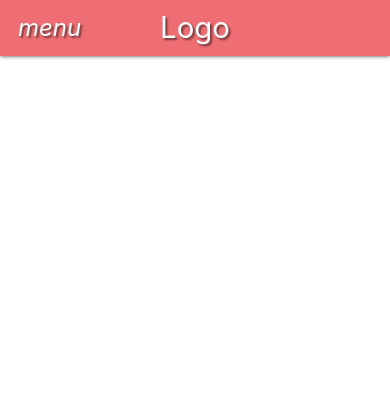
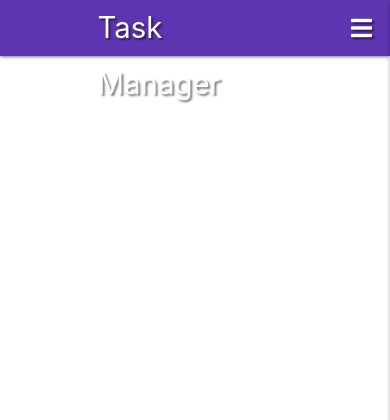
Before and after one commit to cfconor/SQLTesting, a Flask app: page / in a window 390 px wide. Shown: the top 420 px of the page. Run offline with Flask 2, Linux system fonts and the light colour scheme; data that the repository does not hold is empty; some libraries are stand-ins or nearby versions.

Commit message:
added js functions for mobile navbar, added links for homepage

```diff
--- a/static/js/script.js
+++ b/static/js/script.js
@@ -0,0 +1,3 @@
+$(document).ready(function(){
+    $('.sidenav').sidenav({edge: "right"});
+  });
--- a/templates/base.html
+++ b/templates/base.html
@@ -24,25 +24,32 @@
 
     <header>
         <!-- TOP NAV BAR -->
-        <nav class="nav-extended text-shadow">
+        <nav class="nav-extended text-shadow deep-purple darken-1">
             <div class="nav-wrapper">
-            <a href="#!" class="brand-logo">Logo</a>
-            <a href="#" data-target="mobile-demo" class="sidenav-trigger"><i class="material-icons">menu</i></a>
+            <a href="{{ url_for('get_tasks') }}" class="brand-logo">Task Manager</a>
+            <a href="#" data-target="mobile-demo" class="sidenav-trigger right"><i class="fas fa-bars"></i></a>
             <ul class="right hide-on-med-and-down">
-                <li><a href="sass.html">Sass</a></li>
-                <li><a href="badges.html">Components</a></li>
-                <li><a href="collapsible.html">Javascript</a></li>
-                <li><a href="mobile.html">Mobile</a></li>
+                <li><a href="{{ url_for('get_tasks') }}">Home</a></li>
+                <li><a href="#">Profile</a></li>
+                <li><a href="#">New Task</a></li>
+                <li><a href="#">Manager Categories</a></li>
+                <li><a href="#">Log Out</a></li>
+                <li><a href="#">Log In</a></li>
+                <li><a href="#">Register</a></li>
             </ul>
             </div>
         </nav>
 
         <!-- MOBILE SIDENAV BAR -->
         <ul class="sidenav" id="mobile-demo">
-            <li><a href="sass.html">Sass</a></li>
-            <li><a href="badges.html">Components</a></li>
-            <li><a href="collapsible.html">Javascript</a></li>
-            <li><a href="mobile.html">Mobile</a></li>
+            <li><h4 class="center-align light-blue-text text-darken-4">Task Manager</h4></li>
+            <li><a href="{{ url_for('get_tasks') }}">Home</a></li>
+            <li><a href="#">Profile</a></li>
+            <li><a href="#">New Task</a></li>
+            <li><a href="#">Manager Categories</a></li>
+            <li><a href="#">Log Out</a></li>
+            <li><a href="#">Log In</a></li>
+            <li><a href="#">Register</a></li>
         </ul>
     </header>
 
```
